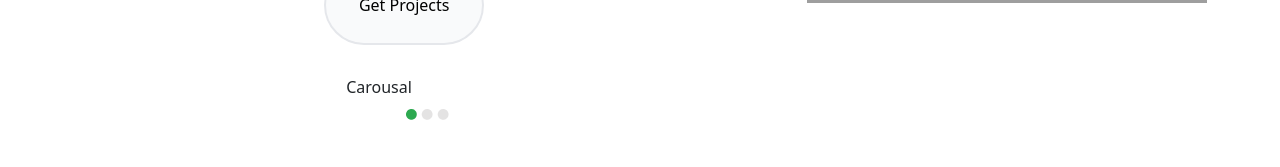
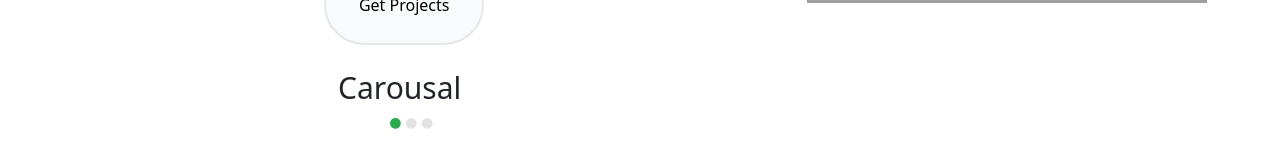
Before and after one commit to anuragdas2001/Brunel, a React (Vite) app: page /exploremore in a window 1280 px wide. Shown: the part 315-482 px from the top of the page. Built offline with nearby package versions, Linux system fonts and the light colour scheme; grey boxes are pictures that could not be loaded.

Commit message:
Staging...

```diff
--- a/src/components/Explore.tsx
+++ b/src/components/Explore.tsx
@@ -19,8 +19,8 @@ export const Explore = () => {
           </button>
         </div>
         <div className="absolute mt-72">
-          <h1 className="mt-80">Carousal</h1>
-          <div className="flex gap-1 p-1 mt-2  ms-14">
+          <h1 className="mt-80 text-3xl">Carousal</h1>
+          <div className="flex gap-1  p-1 mt-2 ms-5">
             <img src="/Ellipse 10742.png" alt="" />
             <img src="/Ellipse 10743.png" alt="" />
             <img src="/Ellipse 10743.png" alt="" />
```
